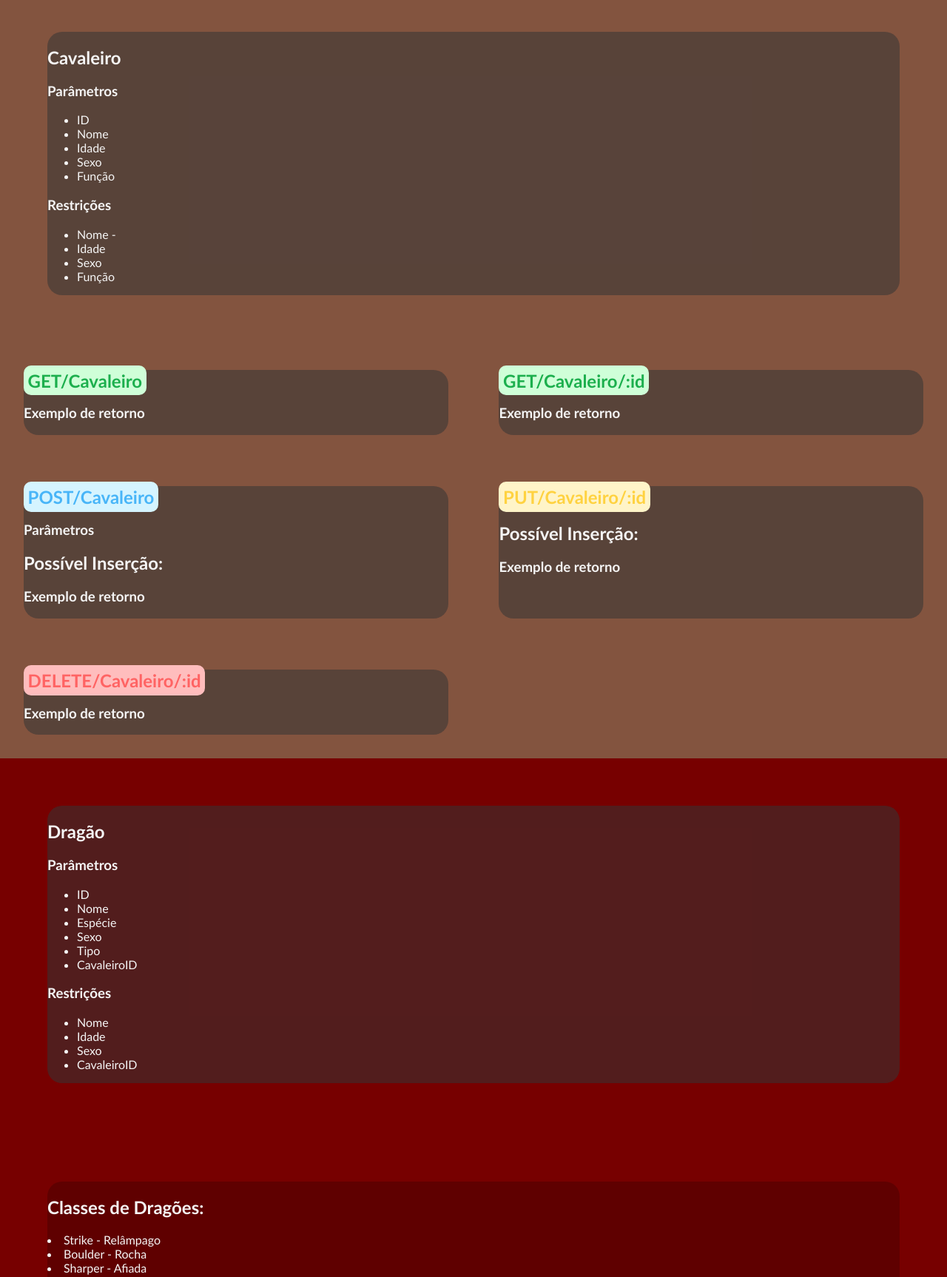
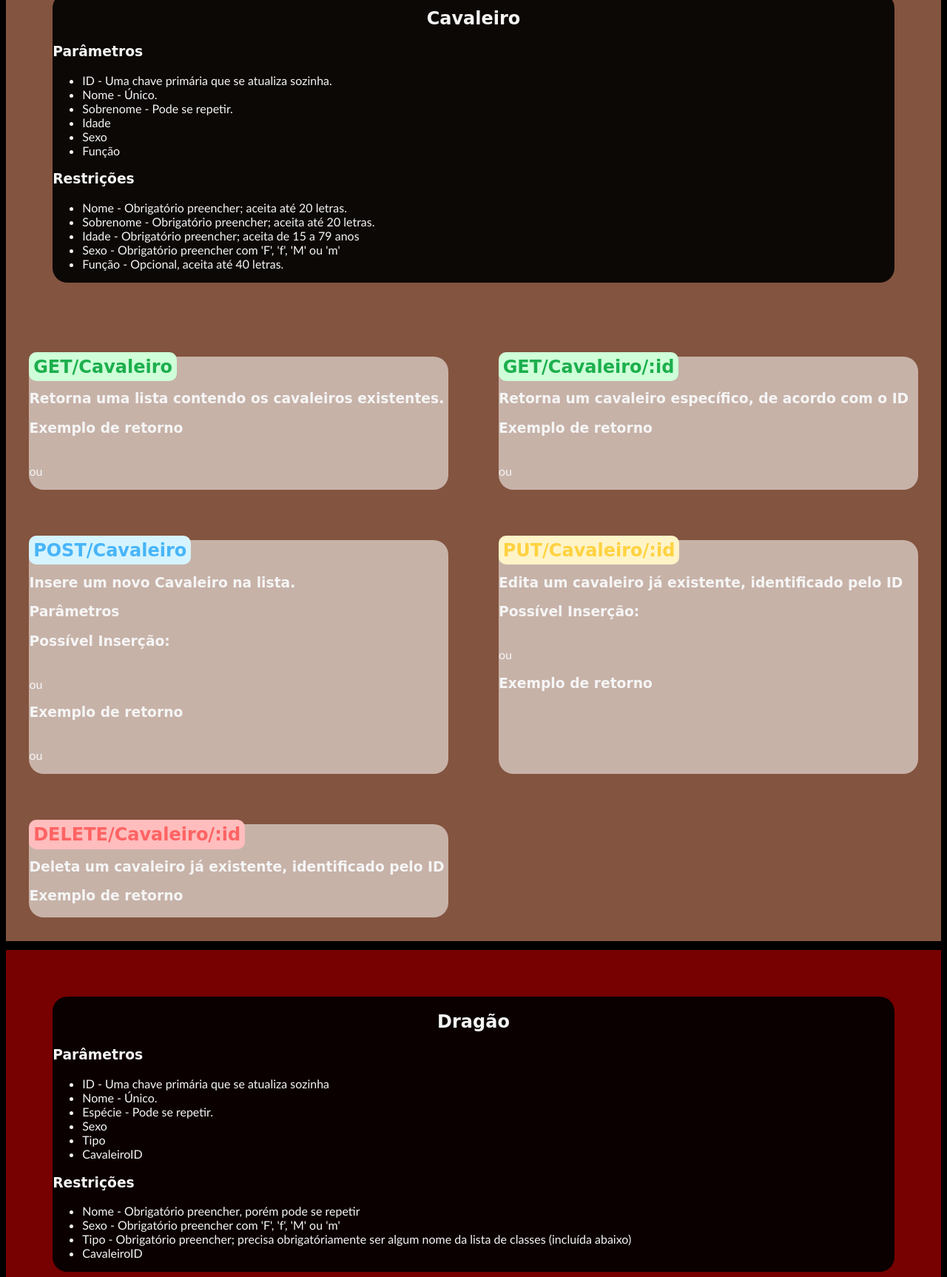
Before and after one commit to Eloah1628/httydDB, a website: page src/static/index.html in a window 1280 px wide. Shown: the part 152-1878 px from the top of the page at 74% size. Drawn offline with Linux system fonts and the light colour scheme.

Commit message:
preenche as informações da documentação

```diff
--- a/src/static/estilo.css
+++ b/src/static/estilo.css
@@ -1,8 +1,15 @@
 body {
     font-family:'Trebuchet MS', 'Lucida Sans Unicode', 'Lucida Grande', 'Lucida Sans', Arial, sans-serif;
-    margin: 0;
+    color: whitesmoke;
+    background-color: black;
 }
-
+h1, h2 {
+    text-align: center;
+    font-family: 'Times New Roman', Times, serif;
+}
+h3, h2 {
+    font-family: cursive;
+}
 .get {
     display: inline;
     color: rgb(28, 175, 77);
@@ -42,7 +49,7 @@ body {
     grid-template-rows: auto auto auto;
     gap: 5px;
     background-color: rgb(131, 84, 63);
-
+    margin-bottom: 1%;
     color: whitesmoke;
 }
 
@@ -53,6 +60,7 @@ body {
     gap: 5px;
     background-color: rgb(119, 0, 0);
     color: whitesmoke;
+    margin-bottom: 1%;
 }
 
 .ctnTreinamento{
@@ -61,19 +69,21 @@ body {
     grid-template-rows: auto auto auto;
     gap: 5px;
     background-color: darkolivegreen;
-
+    margin-bottom: 1%;
     color: whitesmoke;
 }
 
 
 .item {
-    background-color: rgba(53, 53, 53, 0.548);
+    background-color: rgba(255, 255, 255, 0.548);
     border-radius: 20px;
     margin: 5%;
+
 }
 .item1 {
     grid-column: 1/3;
     grid-row: 1;
+    background-color: rgba(0, 0, 0, 0.911)
 }
 
 /*Cavaleiros*/
--- a/src/static/index.html
+++ b/src/static/index.html
@@ -8,55 +8,79 @@
 </head>
 <body>
     <h1>How To Train Your Dragon</h1>
-
-    <h2>Rotas</h2>
-
     <div class="ctnCavaleiro">
         <div class="item item1">
             <h2>Cavaleiro</h2>
             <h3>Parâmetros</h3>
             <ul>
-                <li>ID</li>
-                <li>Nome</li>
+                <li>ID - Uma chave primária que se atualiza sozinha.</li>
+                <li>Nome - Único.</li>
+                <li>Sobrenome - Pode se repetir.</li>
                 <li>Idade</li>
                 <li>Sexo</li>
                 <li>Função</li>
             </ul>
             <h3>Restrições</h3>
             <ul>
-                <li>Nome -</li>
-                <li>Idade</li>
-                <li>Sexo</li>
-                <li>Função</li>
+                <li>Nome - Obrigatório preencher; aceita até 20 letras.</li>
+                <li>Sobrenome - Obrigatório preencher; aceita até 20 letras.</li>
+                <li>Idade - Obrigatório preencher; aceita de 15 a 79 anos</li>
+                <li>Sexo - Obrigatório preencher com 'F', 'f', 'M' ou 'm'</li>
+                <li>Função - Opcional, aceita até 40 letras.</li>
             </ul>
         </div>
         <div class="item citem2">
             <h2 class="get">GET/Cavaleiro</h2>
+            <h3>Retorna uma lista contendo os cavaleiros existentes.</h3>
             <h3>Exemplo de retorno</h3>
-            <p></p>
+            <p>
+
+                <br> ou <br>
+
+            </p>
         </div>
         <div class="item citem3">
             <h2 class="get">GET/Cavaleiro/:id</h2>
+            <h3>Retorna um cavaleiro específico, de acordo com o ID</h3>
             <h3>Exemplo de retorno</h3>
-            <p></p>
+            <p>
+
+                <br> ou <br>
+
+            </p>
         </div>
         <div class="item citem4">
             <h2 class="post">POST/Cavaleiro</h2>
+            <h3>Insere um novo Cavaleiro na lista.</h3>
             <h3>Parâmetros</h3>
-            <h2>Possível Inserção:</h2>
-            <p></p>
+            <h3>Possível Inserção:</h3>
+            <p>
+
+                <br> ou <br>
+
+            </p>
             <h3>Exemplo de retorno</h3>
-            <p></p>
+            <p>
+
+                <br> ou <br>
+
+            </p>
         </div>
         <div class="item citem5">
             <h2 class="put">PUT/Cavaleiro/:id</h2>
-            <h2>Possível Inserção:</h2>
-            <p></p>
+            <h3>Edita um cavaleiro já existente, identificado pelo ID</h3>
+            <h3>Possível Inserção:</h3>
+            <p>
+
+                <br> ou <br>
+
+            </p>
             <h3>Exemplo de retorno</h3>
             <p></p>
         </div>
         <div class="item citem6">
             <h2 class="delete">DELETE/Cavaleiro/:id</h2>
+            <h3>Deleta um cavaleiro já existente, identificado pelo ID</h3>
             <h3>Exemplo de retorno</h3>
             <p></p>
         </div>
@@ -67,23 +91,24 @@
             <h2>Dragão</h2>
             <h3>Parâmetros</h3>
             <ul>
-                <li>ID</li>
-                <li>Nome</li>
-                <li>Espécie</li>
+                <li>ID - Uma chave primária que se atualiza sozinha</li>
+                <li>Nome - Único.</li>
+                <li>Espécie - Pode se repetir.</li>
                 <li>Sexo</li>
                 <li>Tipo</li>
                 <li>CavaleiroID</li>
             </ul>
             <h3>Restrições</h3>
             <ul>
-                <li>Nome</li>
-                <li>Idade</li>
-                <li>Sexo</li>
+                <li>Nome - Obrigatório preencher, porém pode se repetir</li>
+                <li>Sexo - Obrigatório preencher com 'F', 'f', 'M' ou 'm'</li>
+                <li>Tipo - Obrigatório preencher; precisa obrigatóriamente ser algum nome da lista de classes (incluída abaixo)</li>
                 <li>CavaleiroID</li>
             </ul>
         </div>
         <div class="item ditem2">
             <h2>Classes de Dragões:</h2>
+            <ul style="text-align: center; list-style-type: none;">
             <li>Strike - Relâmpago</li>
             <li>Boulder - Rocha</li>
             <li>Sharper - Afiada</li>
@@ -91,38 +116,64 @@
             <li>Stoker - Brasa</li>
             <li>Tidal - Marinha</li>
             <li>Tracker - Rastreadora</li>
+            </ul>
 
             <p><i>PS: Insira o nome da classe em <u>Inglês</u>.</i></p>
         </div>
         <div class="item ditem3">
             <h2 class="get">GET/Dragao</h2>
+            <h3>Retorna uma lista contendo os dragões existentes.</h3>
             <h3>Exemplo de retorno</h3>
-            <p></p>
+            <p>
+
+                <br> ou <br>
+
+            </p>
         </div>
         <div class="item ditem4">
             <h2 class="get">GET/Dragao/:id</h2>
+            <h3>Retorna um dragão especíofico, identificado pelo ID</h3>
             <h3>Exemplo de retorno</h3>
-            <p></p>
+            <p>
+
+                <br> ou <br>
+
+            </p>
         </div>
         <div class="item ditem5">
             <h2 class="post">POST/Dragao</h2>
+            <h3>Insere um novo dragão na lista.</h3>
             <h3>Parâmetros</h3>
-            <h2>Possível Inserção:</h2>
-            <p></p>
+            <h3>Possível Inserção:</h3>
+            </p>
             <h3>Exemplo de retorno</h3>
-            <p></p>
+            <p>
+
+                <br> ou <br>
+
+            </p>
         </div>
         <div class="item ditem6">
             <h2 class="put">PUT/Dragao/:id</h2>
-            <h2>Possível Inserção:</h2>
-            <p></p>
+            <h3>Edita um dragão já existente, identificado pelo ID</h3>
+            <h3>Possível Inserção:</h3>
+                            <br> ou <br></p>
             <h3>Exemplo de retorno</h3>
-            <p></p>
+            <p>
+
+                <br> ou <br>
+
+            </p>
         </div>
         <div class="item ditem7">
             <h2 class="delete">DELETE/Dragao/:id</h2>
+            <h3>Deleta um dragão já existente, identificado pelo ID</h3>
             <h3>Exemplo de retorno</h3>
-            <p></p>
+            <p>
+
+                <br> ou <br>
+
+            </p>
         </div>
     </div>
 
@@ -132,7 +183,7 @@
             <h2>Treinamento</h2>
             <h3>Parâmetros</h3>
             <ul>
-                <li>ID</li>
+                <li>ID - Uma chave primária que se atualiza sozinha</li>
                 <li>Tipo</li>
                 <li>Quem Realiza</li>
                 <li>Dragão Participante</li>
@@ -148,33 +199,58 @@
         </div>
         <div class="item titem2">
             <h2 class="get">GET/Treinamento</h2>
+            <h3>Retorna uma lista contendo os treinamentos existentes.</h3>
             <h3>Exemplo de retorno</h3>
-            <p></p>
+            <p>
+
+                <br> ou <br>
+
+            </p>
         </div>
         <div class="item titem3">
             <h2 class="get">GET/Treinamento/:id</h2>
+            <h3>Retorna um treinamento específico identificado pelo ID.</h3>
             <h3>Exemplo de retorno</h3>
-            <p></p>
+            <p>
+
+                <br> ou <br>
+
+            </p>
         </div>
         <div class="item titem4">
             <h2 class="post">POST/Treinamento</h2>
+            <h3>Insere um novo  na lista.</h3>
             <h3>Parâmetros</h3>
-            <h2>Possível Inserção:</h2>
-            <p></p>
+            <h3>Possível Inserção:</h3>
+            </p>
             <h3>Exemplo de retorno</h3>
-            <p></p>
+            <p>
+
+                <br> ou <br>
+
+            </p>
         </div>
         <div class="item titem5">
             <h2 class="put">PUT/Treinamento/:id</h2>
-            <h2>Possível Inserção:</h2>
-            <p></p>
+            <h3>Edita um treinamento já existente, identificado pelo ID</h3>
+            <h3>Possível Inserção:</h3>
+            </p></p>
             <h3>Exemplo de retorno</h3>
-            <p></p>
+            <p>
+
+                <br> ou <br>
+
+            </p>
         </div>
         <div class="item titem6">
             <h2 class="delete">DELETE/Treinamento/:id</h2>
+            <h3>Deleta um treinamento já existente, identificado pelo ID</h3>
             <h3>Exemplo de retorno</h3>
-            <p></p>
+            <p>
+
+                <br> ou <br>
+
+            </p>
         </div>
     </div>
 
```
